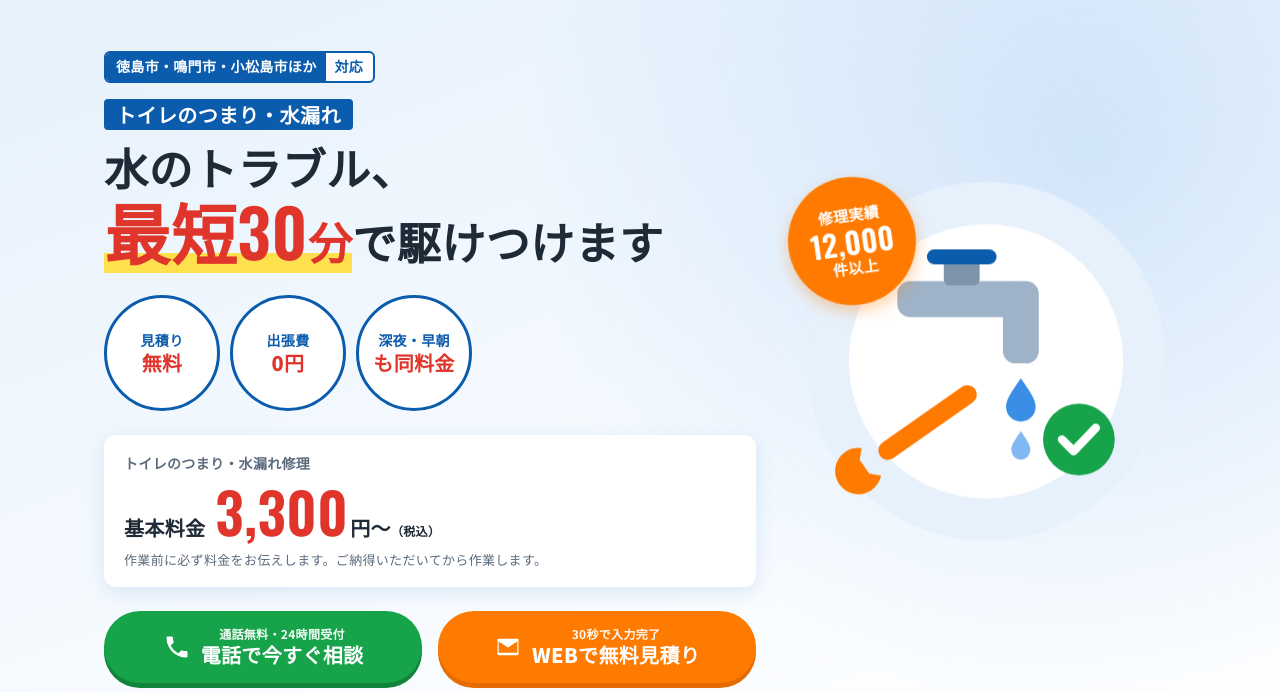
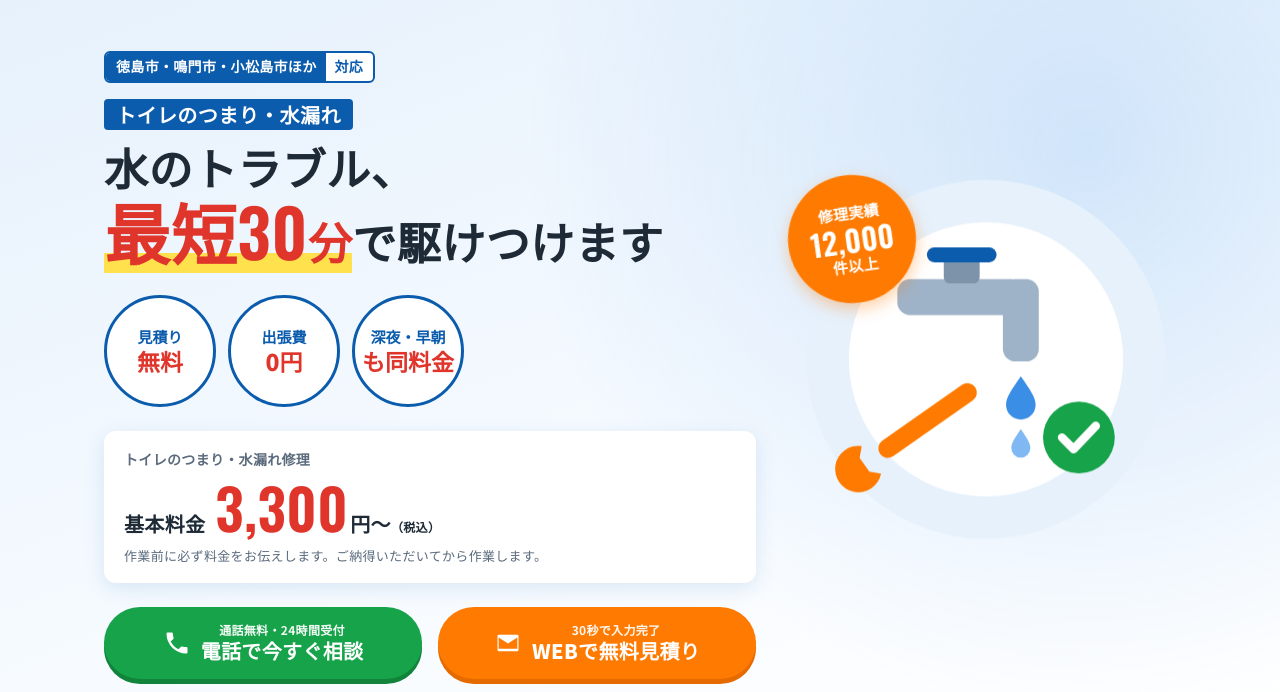
Before and after one commit to mash6240/water-repair-lp-sample, a website: page index.html in a window 1280 px wide. Shown: the part 108-800 px from the top of the page. Drawn offline with nearby package versions, Linux system fonts and the light colour scheme.

Commit message:
Add files via upload

```diff
--- a/scss/_sections.scss
+++ b/scss/_sections.scss
@@ -244,42 +244,43 @@
   }
   &__badges {
     display: flex;
-    gap: 10px;
+    gap: 12px;
     margin-top: 24px;
     @include mq(sp) {
-      gap: 6px;
-      margin-top: 16px;
+      justify-content: center; // 3つの丸を中央にそろえる
+      gap: 12px;
+      margin-top: 18px;
     }
     li {
       display: flex;
       flex-direction: column;
       align-items: center;
       justify-content: center;
-      width: 116px;
-      height: 116px;
+      width: 112px;
+      height: 112px;
       border: 3px solid $c-blue;
       border-radius: 50%;
-      font-size: 20px;
+      font-size: 23px;
       font-weight: 900;
-      line-height: 1.25;
+      line-height: 1.2;
+      letter-spacing: 0;
       text-align: center;
       color: $c-red;
       background: $c-white;
       @include mq(sp) {
-        flex: 1;
-        width: auto;
-        height: auto;
-        aspect-ratio: 1;
-        max-width: 108px;
+        flex-shrink: 0;
+        width: 98px;
+        height: 98px;
         border-width: 2px;
-        font-size: 16px;
+        font-size: 20px;
       }
     }
     b {
-      font-size: 14px;
+      margin-bottom: 2px;
+      font-size: 15px;
       color: $c-blue;
       @include mq(sp) {
-        font-size: 11px;
+        font-size: 13px;
       }
     }
   }
```
Also changed, not shown: css/style.css.
